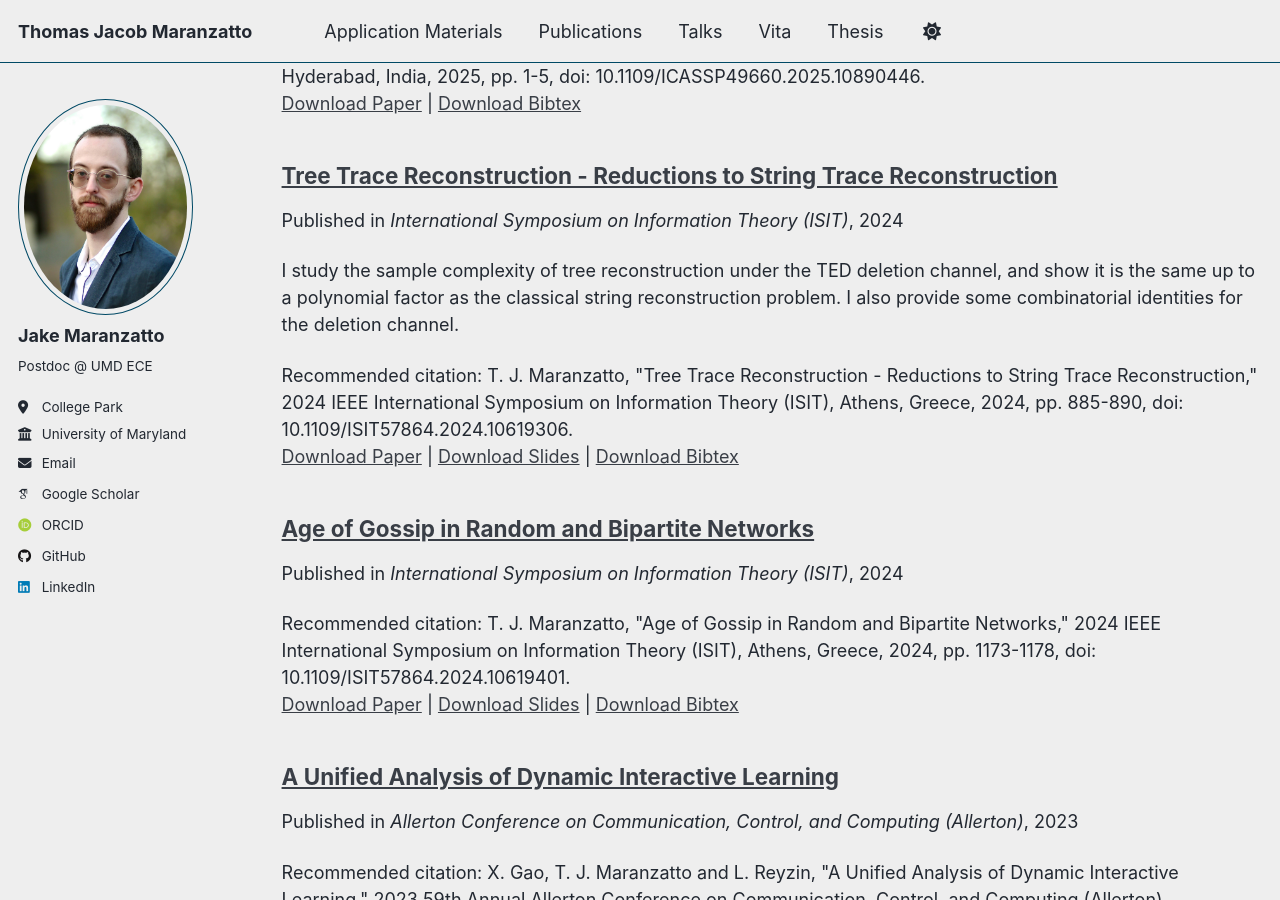
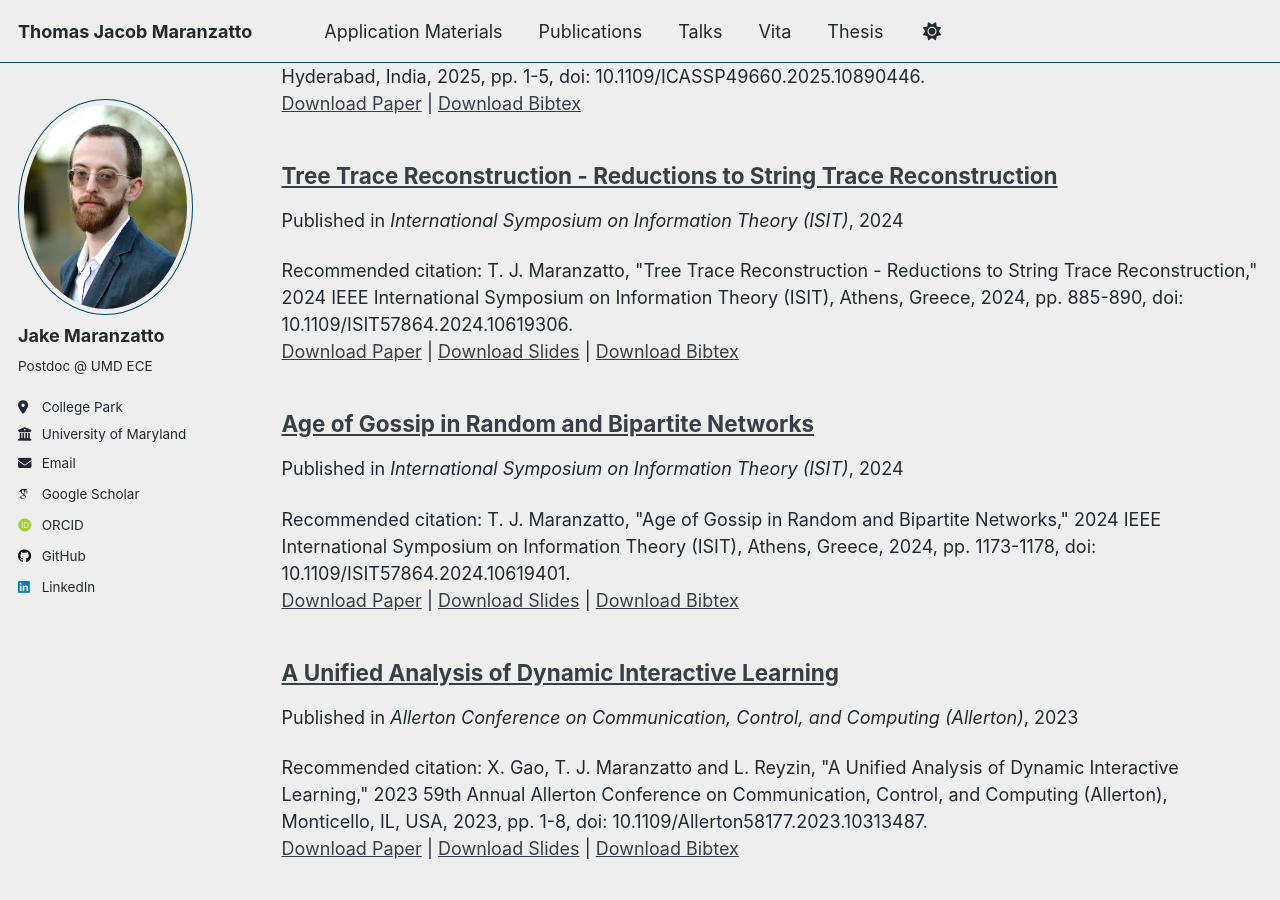
Before and after one commit to TMaranzatto/TMaranzatto.github.io, a Jekyll site: the page built from _pages/publications.html, in a window 1280 px wide and 900 px high, scrolled down 1972 px. Built offline with Jekyll 4.4.1, drawn with Linux system fonts in a browser that asks for light colours; some web fonts are replaced; a script that is not in the unit is left out.

Commit message:
Update Tree-Trace-Reconstruction-Reductions-to-String-Trace-Reconstruction.md

```diff
--- a/_publications/Tree-Trace-Reconstruction-Reductions-to-String-Trace-Reconstruction.md
+++ b/_publications/Tree-Trace-Reconstruction-Reductions-to-String-Trace-Reconstruction.md
@@ -8,8 +8,7 @@ category: conferences
 
 permalink: /publication/2024-06-07-tree-traces
 
-excerpt: 'I study the sample complexity of tree reconstruction under the TED deletion channel, and show it is the same up to a polynomial factor as the classical string reconstruction problem.  I also provide some combinatorial identities for the deletion channel.'
-
+excerpt: ''
 date: 2024-06-07
 
 venue: 'International Symposium on Information Theory (ISIT)'
```
